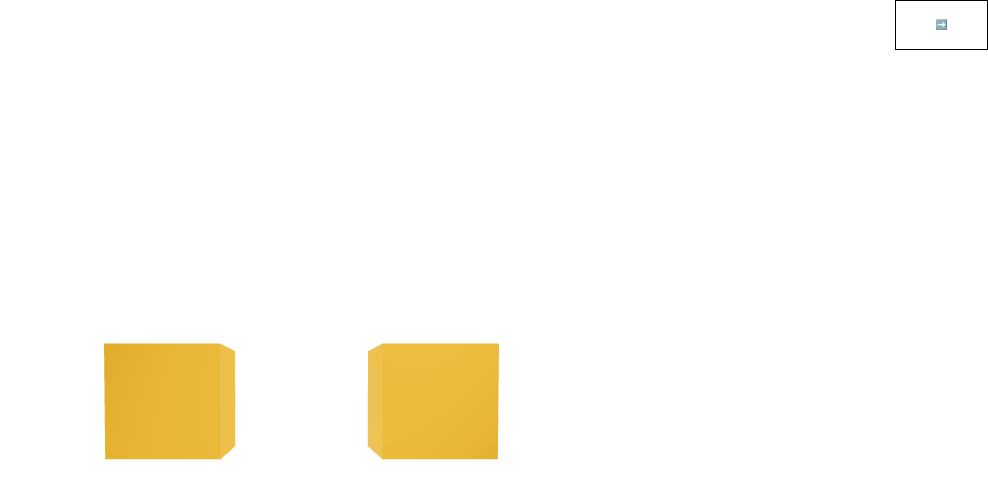
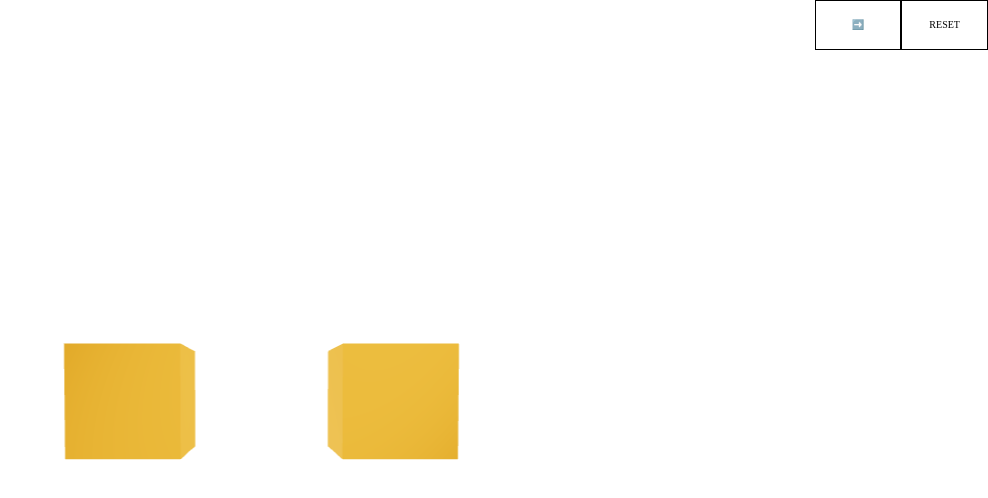
Before and after one commit to rijfe/r3f-ts, a React (Create React App) app: page /main in a window 1280 px wide. Shown: the top 498 px of the page, without its empty margins (292-1280 px from the left). Built offline with nearby package versions, Linux system fonts and the light colour scheme.

Commit message:
feat: 박스 확대 리셋 기능 추가, useState 타입 지정

```diff
--- a/src/components/Box.tsx
+++ b/src/components/Box.tsx
@@ -4,6 +4,8 @@ import { Mesh } from 'three'
 
 interface BoxProps{
     position?: [number, number, number];
+    num: number;
+    setNum: React.Dispatch<React.SetStateAction<number>>;
 }
 
 function Box(props:BoxProps){
@@ -16,10 +18,10 @@ function Box(props:BoxProps){
 
     return(
         <mesh
-            {...props}
+            position={props.position}
             ref={ref}
-            scale={clicked ? 1.5 : 1}
-            onClick={(e)=>{setClicked(!clicked);}}
+            scale={props.num}
+            onClick={(e)=>{props.setNum(props.num+0.5);}}
             onPointerOver={(e)=>(e.stopPropagation(), setHovered(true))}
             onPointerOut={(e)=>{setHovered(false);}}
         >
--- a/src/pages/FallingCubePage.tsx
+++ b/src/pages/FallingCubePage.tsx
@@ -18,7 +18,7 @@ function FallingCubePage(){
         <FallingCubePageContainer>
             <Canvas dpr={[1,2]} shadows camera={{position:[-5,5,5], fov: 50}}>
                 <ambientLight />
-                <spotLight angle={0.25} penumbra={0.5} position={[10, 10, 5]} castShadow/>
+                <spotLight position={[10,10,10]} angle={0.25} penumbra={1} decay={0} intensity={Math.PI} castShadow/>
                 <Physics>
                     <Plane/>
                     <Cube position={[0, 5, 0]} />
--- a/src/pages/MainPage.tsx
+++ b/src/pages/MainPage.tsx
@@ -1,4 +1,5 @@
 import styled from "styled-components";
+import { useState } from "react";
 import { Canvas } from "@react-three/fiber";
 import { useNavigate } from "react-router-dom";
 
@@ -6,14 +7,18 @@ import Box from "../components/Box";
 
 function MainPage(){
     const navigate = useNavigate();
+
+    const [num, setNum] = useState<number>(1);
+    const [num2, setNum2] = useState<number>(1);
+
     return(
         <MainPageContainer>
             <Canvas>
                 <ambientLight intensity={Math.PI / 2}/>
                 <spotLight position={[10,10,10]} angle={0.15} penumbra={1} decay={0} intensity={Math.PI}/>
                 <pointLight position={[-10, -10, -10]} decay={0} intensity={Math.PI}/>
-                <Box position={[-1.2, 0, 0]}/>
-                <Box position={[1.2, 0, 0]} />
+                <Box position={[-1.2, 0, 0]} num={num} setNum={setNum}/>
+                <Box position={[1.2, 0, 0]} num={num2} setNum={setNum2}/>
             </Canvas>
 
             <PageMoveBtn
@@ -23,6 +28,13 @@ function MainPage(){
             >
                 ➡️
             </PageMoveBtn>
+
+            <ResetBtn onClick={()=>{
+                setNum(1);
+                setNum2(1);
+            }}>
+                RESET
+            </ResetBtn>
         </MainPageContainer>
     );
 }
@@ -43,3 +55,13 @@ const PageMoveBtn = styled.div`
     height: 5rem;
     border: 1px solid;
 `
+
+
+const ResetBtn = styled.div`
+    display:flex;
+    justify-content: center;
+    align-items: center;
+    width: 10rem;
+    height: 5rem;
+    border: 1px solid;
+`
```
